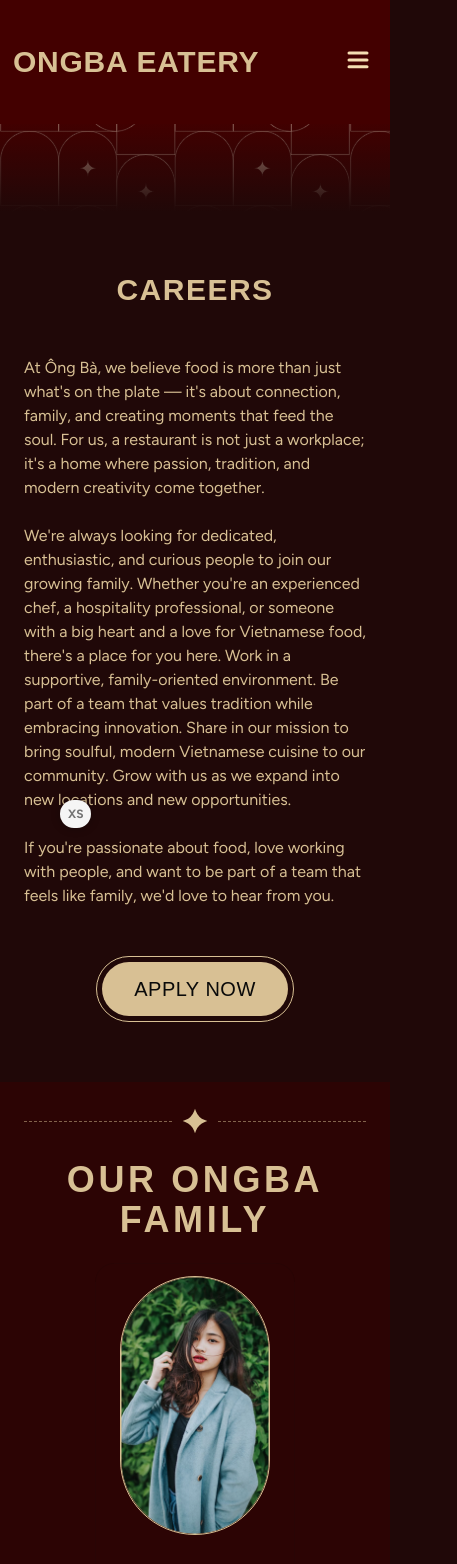
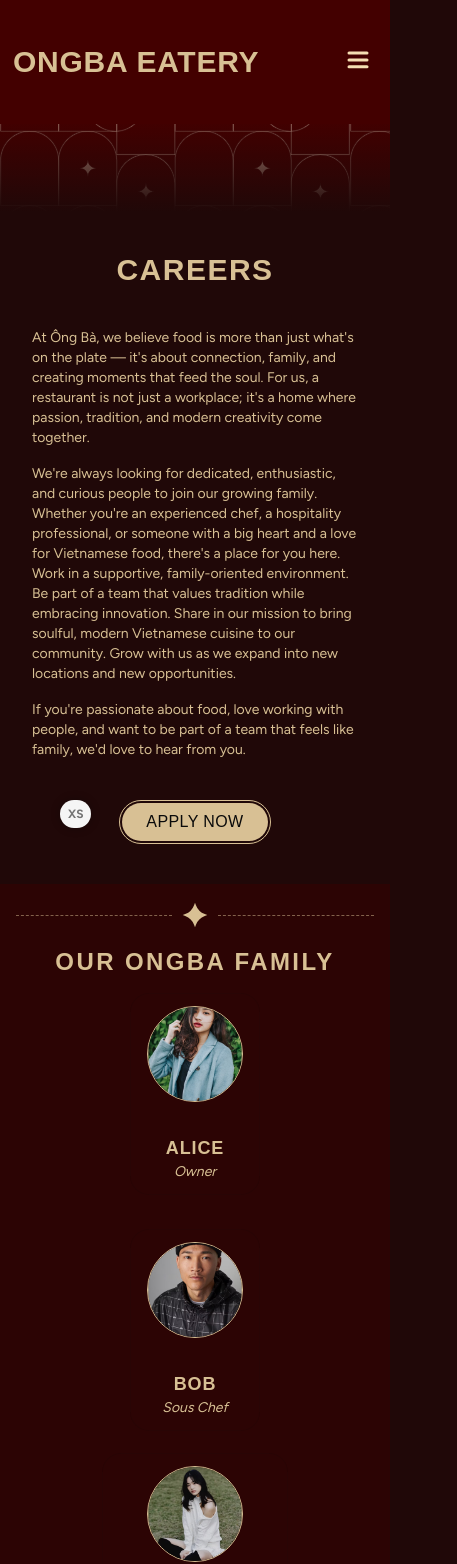
Before and after one commit to thanhtonhuynh/ongba-eatery, a Next.js app: page /careers in a window 390 px wide. Shown: the top 1564 px of the page, 457 px wide, since content can reach past the window. Built offline with nearby package versions, Linux system fonts and the light colour scheme; a web font is replaced by a local one.

Commit message:
feat(contact): add responsiveness

```diff
--- a/app/careers/page.tsx
+++ b/app/careers/page.tsx
@@ -11,10 +11,10 @@ export default function CareersPage() {
     <>
       <HorizontalPatternBand blurBottom />
 
-      <section className="flex flex-col items-center space-y-6 py-15">
+      <section className="flex flex-col items-center space-y-6 px-4 py-10 sm:py-15">
         <Heading>Careers</Heading>
 
-        <div className="max-w-3xl space-y-6 p-6">
+        <div className="max-w-3xl space-y-4 p-4 text-sm sm:space-y-6 sm:p-6 sm:text-base">
           <p>
             At Ông Bà, we believe food is more than just what's on the plate — it's about
             connection, family, and creating moments that feed the soul. For us, a restaurant is not
@@ -37,25 +37,25 @@ export default function CareersPage() {
 
         <DoubleBorderButton
           size={"lg"}
-          className={"font-titoli h-14 px-8 py-6 text-xl tracking-wide uppercase"}
+          className="font-titoli h-12 px-6 py-5 text-base tracking-wide uppercase sm:h-14 sm:px-8 sm:py-6 sm:text-xl"
         >
           <Link href="#">Apply Now</Link>
         </DoubleBorderButton>
       </section>
 
-      <section className="bg-dark-wine space-y-6 p-6">
+      <section className="bg-dark-wine space-y-4 p-4 sm:space-y-6 sm:p-6">
         <OrnamentLine />
 
-        <h2 className="font-titoli text-center text-4xl font-semibold tracking-widest uppercase">
+        <h2 className="font-titoli text-center text-2xl font-semibold tracking-widest uppercase sm:text-3xl md:text-4xl">
           Our Ongba Family
         </h2>
 
         <div className="flex flex-col items-center gap-6">
           <PersonCard person={teamMembers[0]} />
 
-          <ul className="mt-3 flex justify-center gap-12">
+          <ul className="mt-3 flex flex-col items-center justify-center gap-6 sm:flex-row sm:flex-wrap sm:gap-12">
             {teamMembers.slice(1).map((person, idx) => (
-              <li key={idx} className="">
+              <li key={idx}>
                 <PersonCard person={person} />
               </li>
             ))}
--- a/app/careers/person-card.tsx
+++ b/app/careers/person-card.tsx
@@ -8,20 +8,22 @@ type Props = {
 
 export function PersonCard({ person }: Props) {
   return (
-    <Card className="text-gold bg-transparent px-6 py-3">
-      <div>
+    <Card className="text-gold bg-transparent px-4 py-3 sm:px-6">
+      <div className="flex justify-center">
         <Image
           src={person.imgSrc}
           alt={person.name}
           width={150}
           height={150}
-          className="border-gold rounded-full border object-cover"
+          className="border-gold size-24 rounded-full border object-cover sm:size-32 md:size-[150px]"
         />
       </div>
 
-      <div className="text-center">
-        <h3 className="font-titoli text-2xl font-bold tracking-wider uppercase">{person.name}</h3>
-        <p className="italic">{person.role}</p>
+      <div className="mt-2 text-center sm:mt-3">
+        <h3 className="font-titoli text-lg font-bold tracking-wider uppercase sm:text-xl md:text-2xl">
+          {person.name}
+        </h3>
+        <p className="text-sm italic sm:text-base">{person.role}</p>
       </div>
     </Card>
   );
--- a/app/globals.css
+++ b/app/globals.css
@@ -2,7 +2,7 @@
 @import "tw-animate-css";
 @import "shadcn/tailwind.css";
 
-@custom-variant dark (&:is(.dark *));
+/* @custom-variant dark (&:is(.dark *)); */
 
 @theme inline {
   --font-titoli: var(--font-titoli);
@@ -67,8 +67,6 @@
   --popover-foreground: oklch(0.145 0 0);
   --primary: oklch(0.205 0 0);
   --primary-foreground: oklch(0.985 0 0);
-  --secondary: oklch(0.97 0 0);
-  --secondary-foreground: oklch(0.205 0 0);
   --muted: oklch(0.97 0 0);
   --muted-foreground: oklch(0.556 0 0);
   --accent: oklch(0.97 0 0);
@@ -98,10 +96,11 @@
   --wine: oklch(0.2404 0.098661 29.2339);
   --dark-blood: oklch(0.2548 0.0634 22.66);
   --gold: oklch(0.8173 0.0644 82.5);
+  --secondary: oklch(0.7673 0.0544 74.5);
   --light-gold: oklch(0.9627 0.0361 82.18);
 }
 
-.dark {
+/* .dark {
   --background: oklch(0.145 0 0);
   --foreground: oklch(0.985 0 0);
   --card: oklch(0.205 0 0);
@@ -133,7 +132,7 @@
   --sidebar-accent-foreground: oklch(0.985 0 0);
   --sidebar-border: oklch(1 0 0 / 10%);
   --sidebar-ring: oklch(0.556 0 0);
-}
+} */
 
 @layer base {
   * {
--- a/app/layout.tsx
+++ b/app/layout.tsx
@@ -1,6 +1,6 @@
 import { TailwindScreenSizeIndicator } from "@/components/dev/tw-screensize-indicator";
 import { Footer, Header, HeaderSpacer } from "@/components/layout";
-import type { Metadata } from "next";
+import type { Metadata, Viewport } from "next";
 import { Bricolage_Grotesque, Figtree } from "next/font/google";
 import localFont from "next/font/local";
 import "./globals.css";
@@ -18,8 +18,14 @@ const titoli = localFont({
 });
 
 export const metadata: Metadata = {
-  title: "Create Next App",
-  description: "Generated by create next app",
+  title: "Ông Bà Eatery | Vietnamese Restaurant",
+  description: "Honouring Vietnamese tradition with a modern twist.",
+};
+
+export const viewport: Viewport = {
+  width: "device-width",
+  initialScale: 1,
+  maximumScale: 5,
 };
 
 export default function RootLayout({
@@ -32,8 +38,8 @@ export default function RootLayout({
       lang="en"
       className={`${figtree.variable} ${titoli.variable} ${bricolage_grotesque.variable} scroll-smooth`}
     >
-      <body className={`antialiased`}>
-        <div className="relative mx-auto flex min-h-screen flex-col scroll-smooth">
+      <body className="overflow-x-hidden antialiased">
+        <div className="relative mx-auto flex min-h-screen w-full max-w-full flex-col scroll-smooth">
           <Header />
           <HeaderSpacer />
           <main className="flex flex-1 flex-col">{children}</main>
--- a/app/merchandise/page.tsx
+++ b/app/merchandise/page.tsx
@@ -9,7 +9,7 @@ export default function MerchandisePage() {
     <>
       <HorizontalPatternBand blurBottom />
 
-      <section className="flex flex-col items-center space-y-6 py-15">
+      <section className="flex flex-col items-center space-y-6 px-4 py-10 sm:py-15">
         <Heading>Merchandise</Heading>
 
         {/* <DoubleBorderButton
--- a/components/deco/tiles.tsx
+++ b/components/deco/tiles.tsx
@@ -3,7 +3,7 @@ import * as motion from "motion/react-client";
 import Image from "next/image";
 
 type TileImageVariant =
-  | "square"
+  | "square" // default
   | "roundTL"
   | "roundBR"
   | "roundBL"
@@ -25,7 +25,7 @@ type TileMotionProps = {
 export function TileImage({
   img,
   alt,
-  variant,
+  variant = "square",
   className,
   dim = false,
   animated = false,
@@ -34,7 +34,7 @@ export function TileImage({
 }: {
   img: string;
   alt: string;
-  variant: TileImageVariant;
+  variant?: TileImageVariant;
   className?: string;
   dim?: boolean;
 } & TileMotionProps) {
@@ -44,9 +44,8 @@ export function TileImage({
     <motion.div
       className={cn(
         // Double-border frame
-        "group border-gold/40 relative aspect-square rounded-[28px] border bg-transparent p-[2px]",
+        "group border-gold/40 relative aspect-square rounded-4xl border bg-transparent p-[2px]",
         // Corner language (slightly tighter on small screens, larger on md+)
-        variant === "square" && "rounded-none",
         variant === "roundTL" && "rounded-tl-[120px] sm:rounded-tl-[160px] md:rounded-tl-[200px]",
         variant === "roundBL" && "rounded-bl-[120px] sm:rounded-bl-[160px] md:rounded-bl-[200px]",
         variant === "roundBR" && "rounded-br-[120px] sm:rounded-br-[160px] md:rounded-br-[200px]",
@@ -73,8 +72,7 @@ export function TileImage({
     >
       <div
         className={cn(
-          "border-gold/40 relative h-full w-full overflow-hidden rounded-[24px] border",
-          variant === "square" && "rounded-none",
+          "border-gold/40 relative h-full w-full overflow-hidden rounded-3xl border",
           variant === "roundTL" && "rounded-tl-[116px] sm:rounded-tl-[156px] md:rounded-tl-[196px]",
           variant === "roundBL" && "rounded-bl-[116px] sm:rounded-bl-[156px] md:rounded-bl-[196px]",
           variant === "roundBR" && "rounded-br-[116px] sm:rounded-br-[156px] md:rounded-br-[196px]",
--- a/components/layout/footer.tsx
+++ b/components/layout/footer.tsx
@@ -4,13 +4,13 @@ import { Heading } from "../heading";
 export function Footer() {
   return (
     <footer>
-      <section className="bg-dark-wine flex flex-col space-y-6 p-6">
+      <section className="bg-dark-wine flex flex-col space-y-4 p-4 sm:space-y-6 sm:p-6">
         <OrnamentLine />
 
-        <div className="border-gold/50 flex flex-col gap-8 border p-6">
+        <div className="border-gold/50 flex flex-col gap-6 border p-4 sm:gap-8 sm:p-6">
           <Heading className="self-center">Find Us</Heading>
 
-          <div>
+          <div className="text-sm sm:text-base">
             <p className="uppercase">Open 7 days a week</p>
             <p>Sun - Thu: 11:00 AM to 9:00 PM</p>
             <p>Last call: 8:45 PM</p>
@@ -36,7 +36,7 @@ export function Footer() {
         </div>
       </section>
 
-      <section className="bg-dark-night flex flex-col items-center p-4">
+      <section className="bg-dark-night flex flex-col items-center gap-2 p-4 text-center text-sm sm:text-base">
         <p>Crafted from the freshest ingredients and rooted in family values to feed the soul</p>
         <p>
           Copyright &copy; {new Date().getFullYear()}, Ông Bà Vietnamese Eatery. All rights
--- a/components/typography.tsx
+++ b/components/typography.tsx
@@ -28,7 +28,7 @@ export function Typography({
       return (
         <div
           className={cn(
-            "font-titoli text-3xl font-bold tracking-wider uppercase sm:text-4xl lg:text-5xl",
+            "font-titoli text-2xl font-bold tracking-wider uppercase sm:text-3xl lg:text-4xl",
             className,
           )}
           {...props}
--- a/components/ui/button.tsx
+++ b/components/ui/button.tsx
@@ -65,13 +65,16 @@ function DoubleBorderButton({
   return (
     <div
       className={cn(
-        "border-gold inline-flex items-center justify-center rounded-full border p-1",
+        "border-gold inline-flex items-center justify-center rounded-full border p-px",
         disabled && "opacity-50",
       )}
     >
       <ButtonPrimitive
         data-slot="button"
-        className={cn(buttonVariants({ variant, size, className }), "rounded-full")}
+        className={cn(
+          buttonVariants({ variant, size, className }),
+          "font-titoli h-10 rounded-full px-6 py-4 text-base tracking-wide uppercase sm:h-12 sm:px-8 sm:py-5 sm:text-lg",
+        )}
         {...props}
       />
     </div>
--- a/next.config.ts
+++ b/next.config.ts
@@ -2,7 +2,7 @@ import type { NextConfig } from "next";
 
 const nextConfig: NextConfig = {
   /* config options here */
-  allowedDevOrigins: ["local-origin.dev", "*.local-origin.dev"],
+  allowedDevOrigins: ["local-origin.dev", "*.local-origin.dev", "10.0.0.189"],
 };
 
 export default nextConfig;
```
Also changed, not shown: app/contact/page.tsx (+39 -68 lines).
